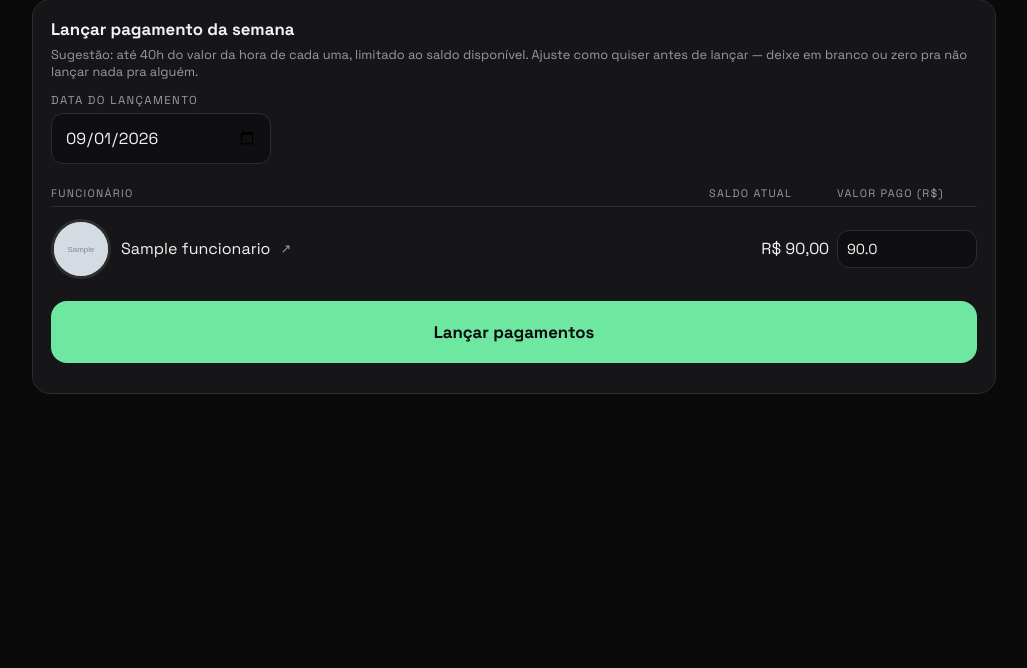
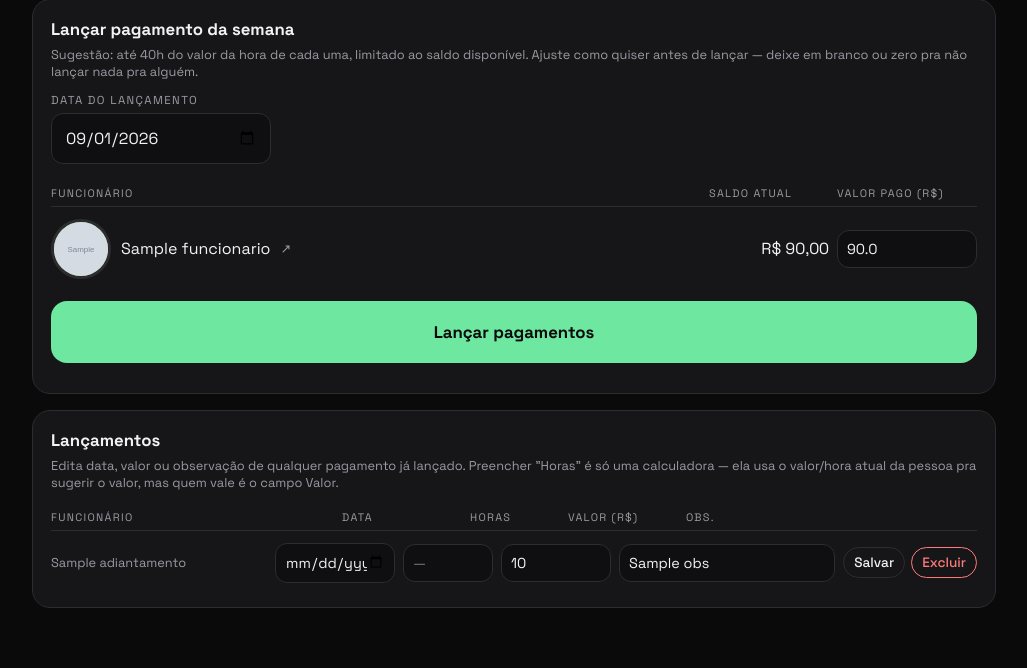
Before and after one commit to inksugar/ponto2-inksugar, a Flask app: page /ponto2/admin/adiantamentos in a window 1280 px wide. Shown: the part 237-905 px from the top of the page, without its empty margins (126-1153 px from the left). Before the commit the page ends 631 px from the top, so only its background shows below. Run offline with Flask 3, Linux system fonts and the light colour scheme; the visitor is signed in with stand-in values (Sample User, id 1); grey boxes marked "Sample" are stand-in pictures; a database or web service that is not in the repository returns one stand-in record (values such as "Sample title"); some libraries are stand-ins or nearby versions.

Commit message:
Adiantamentos: traz de volta a edicao dos lancamentos (data, valor, obs)
Nao mexe no quadro 'Lancar pagamento da semana' -- continua igual. So
adiciona um segundo quadro 'Lancamentos', uma linha editavel por
pagamento ja lancado: data, valor e observacao, com Salvar/Excluir. Campo
'Horas' e so uma calculadora (usa o valor/hora atual da pessoa pra sugerir
o valor no campo Valor) -- quem grava e sempre o campo Valor.

Co-Authored-By: Claude Sonnet 5 <noreply@anthropic.com>

```diff
--- a/app.py
+++ b/app.py
@@ -750,13 +750,23 @@ def adiantamentos():
         cur.execute("SELECT * FROM funcionarios WHERE NOT arquivado ORDER BY nome")
         equipe = cur.fetchall()
         linhas = []
+        taxas_atuais = {}
         for f in equipe:
             saldo = saldo_valor_ate(cur, f["id"], hj)
             vh, vhh = taxa_em(cur, f["id"], hj)
             teto_40h = round(40 * vh, 2)
             sugestao = min(saldo, teto_40h) if saldo > 0 else 0
             linhas.append({"f": f, "saldo": saldo, "sugestao": sugestao})
-    return render_template("adiantamentos.html", linhas=linhas, hoje=hj)
+            taxas_atuais[f["id"]] = vh
+
+        cur.execute("""
+            SELECT a.*, f.nome AS f_nome, f.id AS f_id FROM adiantamentos a
+            JOIN funcionarios f ON f.id = a.funcionario_id
+            ORDER BY a.data DESC, a.criado_em DESC
+        """)
+        lancamentos = cur.fetchall()
+    return render_template("adiantamentos.html", linhas=linhas, hoje=hj,
+                           lancamentos=lancamentos, taxas_atuais=taxas_atuais)
 
 
 @app.route("/ponto2/admin/adiantamentos/lancar", methods=["POST"])
--- a/templates/adiantamentos.html
+++ b/templates/adiantamentos.html
@@ -42,4 +42,43 @@
   </form>
 </div>
 
+<div class="card">
+  <h2>Lançamentos</h2>
+  <p class="mini" style="margin-top:-8px">Edita data, valor ou observação de qualquer pagamento já lançado. Preencher "Horas" é só uma calculadora — ela usa o valor/hora atual da pessoa pra sugerir o valor, mas quem vale é o campo Valor.</p>
+  {% if lancamentos %}
+  <div class="tab-reg">
+    <div class="linha-reg cab" style="grid-template-columns:1fr 120px 90px 110px 1fr auto">
+      <span>Funcionário</span><span>Data</span><span>Horas</span><span>Valor (R$)</span><span>Obs.</span><span></span>
+    </div>
+    {% for a in lancamentos %}
+    <form method="post" action="/ponto2/admin/adiantamento/{{ a.id }}" class="linha-reg"
+          style="grid-template-columns:1fr 120px 90px 110px 1fr auto">
+      <span class="mini">{{ a.f_nome }}</span>
+      <input name="data" type="date" value="{{ a.data }}">
+      <input type="number" min="0" step="any" placeholder="—"
+             oninput="calcularValor(this, {{ a.f_id }}, 'valor{{ a.id }}')">
+      <input id="valor{{ a.id }}" name="valor" type="number" min="0" step="any" value="{{ a.valor_pago if a.valor_pago is not none else '' }}">
+      <input name="obs" value="{{ a.obs or '' }}" placeholder="opcional">
+      <span class="acoes">
+        <button class="btn claro" style="width:auto;margin:0;padding:6px 10px" type="submit">Salvar</button>
+        <button class="btn claro apaga" style="width:auto;margin:0;padding:6px 10px" type="submit"
+                formaction="/ponto2/admin/adiantamento/{{ a.id }}/excluir"
+                onclick="return confirm('Excluir este lançamento de {{ a.f_nome }}?')">Excluir</button>
+      </span>
+    </form>
+    {% endfor %}
+  </div>
+  {% else %}
+  <p class="mini">Nenhum lançamento ainda.</p>
+  {% endif %}
+</div>
+
+<script>
+  const TAXAS = {{ taxas_atuais | tojson }};
+  function calcularValor(horasInput, fid, valorId) {
+    const horas = parseFloat(horasInput.value.replace(',', '.')) || 0;
+    const taxa = TAXAS[fid] || 0;
+    document.getElementById(valorId).value = (horas * taxa).toFixed(2);
+  }
+</script>
 {% endblock %}
```
